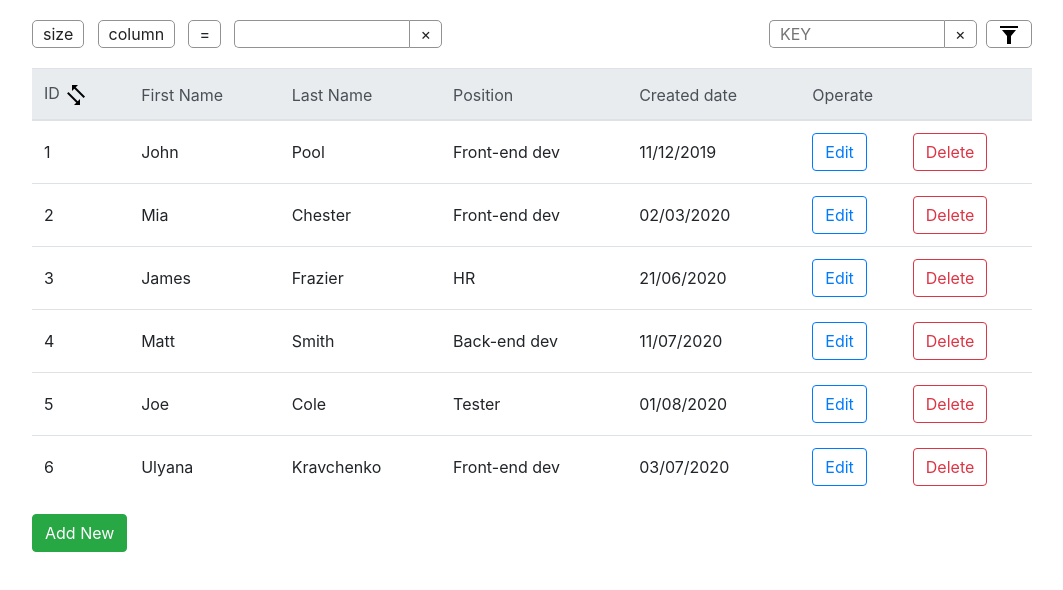
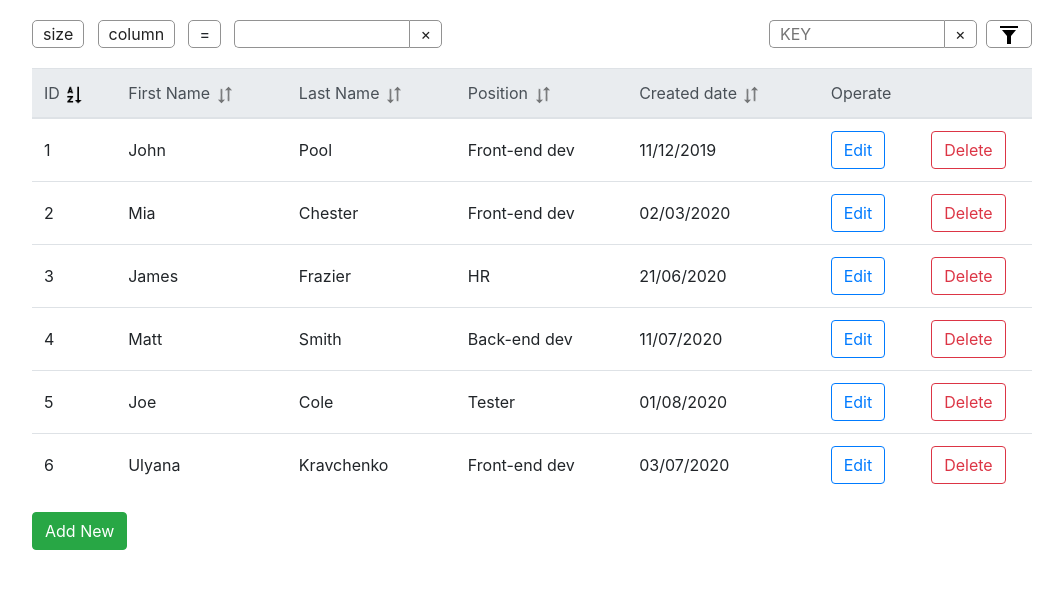
Before and after one commit to juliajulyy/data-table-js, a plain HTML site: page index.html in a window 1280 px wide. Both pictures are taken after a click on the picture 184 px from the left and 94 px from the top of the page. Shown: the whole page, without its empty margins (108-1171 px from the left). Drawn offline with Linux system fonts and the light colour scheme.

Commit message:
add sorting functionality

```diff
--- a/css/filters.css
+++ b/css/filters.css
@@ -56,3 +56,16 @@
   padding-left: 10px;
   width: 175px;
 }
+
+.filters__arrow {
+  height: 20px;
+}
+
+.initial__arrow {
+  transform: rotate(45deg);
+  opacity: 0.5;
+}
+
+.initial__arrow:hover {
+  opacity: 1;
+}
--- a/index.html
+++ b/index.html
@@ -44,13 +44,27 @@
       <tr class="table__tr">
         <th>
           <span>ID</span>
-          <img id="sort-arrow" src="img/sort-arrow.png" value="initial">
+          <img class="filters__arrow initial__arrow" src="img/sort-arrow.png">
         </th>
-        <th>First Name</th>
-        <th>Last Name</th>
-        <th>Position</th>
-        <th>Created date</th>
-        <th>Operate</th>
+        <th>
+          <span>First Name</span>
+          <img class="filters__arrow initial__arrow" src="img/sort-arrow.png">
+        </th>
+        <th>
+          <span>Last Name</span>
+          <img class="filters__arrow initial__arrow" src="img/sort-arrow.png">
+        </th>
+        <th>
+          <span>Position</span>
+          <img class="filters__arrow initial__arrow" src="img/sort-arrow.png">
+        </th>
+        <th>
+          <span>Created date</span>
+          <img class="filters__arrow initial__arrow" src="img/sort-arrow.png">
+        </th>
+        <th>
+          Operate
+        </th>
       </tr>
     </thead>
     <tbody id="tbody">
--- a/js/sort-data.js
+++ b/js/sort-data.js
@@ -1,11 +1,50 @@
-const arrowSort = document.querySelector("#sort-arrow");
+const arrowsSort = document.querySelectorAll(".filters__arrow");
 
-const cc = () => {
-  currentValue = arrowSort.value;
-  if (currentValue === 'initial') {
-    arrowSort.setAttribute('src', 'img/asc.png')
-    currentValue = 'asc';
+const transfDate = (worker) => {
+  const dateParts = worker.createdDate.split('/');
+  const newDate = new Date(dateParts[2], dateParts[0] - 1, dateParts[1]);
+  return newDate.getTime();
+}
+
+const sortWorkers = (key) => {
+  workers = getWorkers();
+
+  if (key === 'id') {
+    return workers.sort((worker1, worker2) => parseInt(worker1.id) - parseInt(worker2.id));
+  } else if (key === 'createdDate') {
+    return workers.sort((worker1, worker2) => transfDate(worker1) - transfDate(worker2));
+  } else {
+    return workers.sort((worker1, worker2) => {
+      if (worker1[key] > worker2[key]) return 1;
+      else if (worker1[key] < worker2[key]) return -1;
+      else if (worker1[key] === worker2[key]) return 0;
+    });
   }
 }
 
-arrowSort.addEventListener('click', () => cc);
+const tableHeaderStates = {
+  id: 'initial',
+  firstName: 'initial',
+  lastName: 'initial',
+  position: 'initial',
+  createdDate: 'initial'
+}
+
+const setState = (item, i) => {
+  item.classList.remove('initial__arrow');
+  let key = Object.keys(tableHeaderStates)[i];
+
+  if ((tableHeaderStates[key] === 'initial') || (tableHeaderStates[key] === 'desc')) {
+    item.src = 'img/asc.png';
+    tableHeaderStates[key] = 'asc';
+    displayWorkers(sortWorkers(key));
+  } else if (tableHeaderStates[key] === 'asc') {
+    item.src = 'img/desc.png';
+    displayWorkers(sortWorkers(key).reverse());
+    tableHeaderStates[key] = 'desc';
+  }
+}
+
+Array.from(arrowsSort).forEach((item, i) => {
+  item.addEventListener('click', () => setState(item, i));
+});
```
